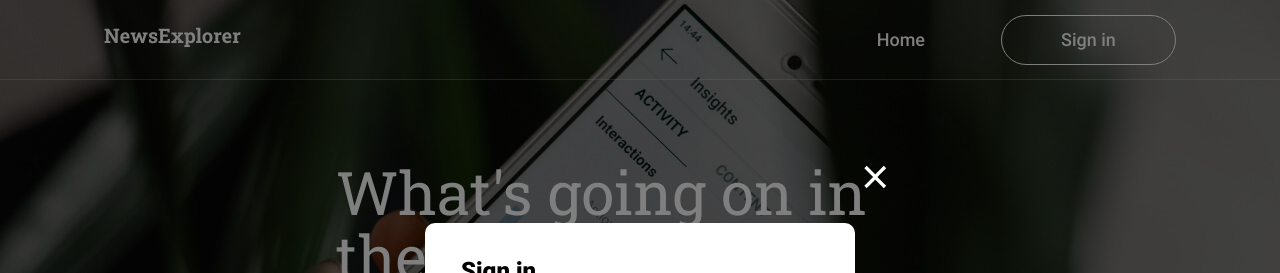
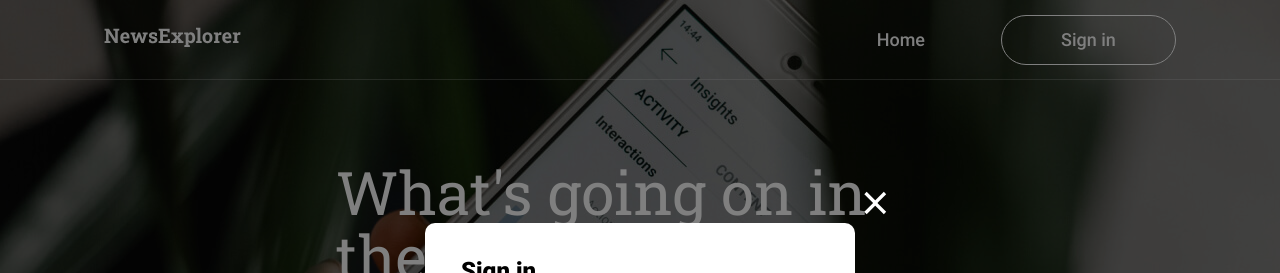
Before and after one commit to NatalieShamir/news-explorer-frontend, a React (Create React App) app: page / in a window 1280 px wide. Both pictures are taken after a click on the button "Sign in". Shown: the top 273 px of the page. Built offline with nearby package versions, Linux system fonts and the light colour scheme.

Commit message:
refactor: add modifiers to popup__close-button and modify JSX accordingly

```diff
--- a/src/components/Login/Login.js
+++ b/src/components/Login/Login.js
@@ -24,6 +24,13 @@ function Login({ onLogin, isOpen, onClose, onSignupClick }) {
             linkClickHandler={onSignupClick}
             linkText="Sign up"
         >
+            <div className="popup__form-content">
+                <button
+                    onClick={onClose}
+                    type="button"
+                    aria-label="close"
+                    className="popup__close-button popup__close-button-signin"
+                />
                 <fieldset className="popup__form-fieldset">
                     <label htmlFor="email" className="popup__form-label">Email</label>
                     <input
@@ -52,6 +59,7 @@ function Login({ onLogin, isOpen, onClose, onSignupClick }) {
                     />
                     {!isValid && <span id="password-input-error" className="popup__form-error_visible">{errors.password}</span>}
                 </fieldset>
+            </div>
         </PopupWithForm>
     );
 }
--- a/src/components/PopupWithForm/PopupWithForm.css
+++ b/src/components/PopupWithForm/PopupWithForm.css
@@ -22,10 +22,6 @@
   transition-delay: 0s;
 }
 
-.popup__container {
-  position: relative;
-}
-
 .popup__close-button {
   background-image: url("../../images/close-icon.svg");
   background-repeat: no-repeat;
@@ -33,10 +29,22 @@
   width: 40px;
   height: 40px;
   border: none;
+  cursor: pointer;
   position: absolute;
+}
+
+.popup__close-button-signin {
+  bottom: 220px;
   left: 430px;
-  bottom: 380px;
-  cursor: pointer;
+}
+
+.popup__close-button-signup {
+  bottom: 290px;
+  left: 430px;
+}
+
+.popup__form-content {
+  position: relative;
 }
 
 .popup__form {
@@ -172,12 +180,12 @@
 
   .popup__close-button-signin {
     left: 90%;
-    bottom: 520px;
+    bottom: 260px;
   }
 
   .popup__close-button-signup {
     left: 90%;
-    bottom: 520px;
+    bottom: 350px;
   }
 
   .popup__form-title {
--- a/src/components/PopupWithForm/PopupWithForm.js
+++ b/src/components/PopupWithForm/PopupWithForm.js
@@ -9,12 +9,7 @@ function PopupWithForm({ isOpen, children, onClose, onSubmit, formTitle, buttonT
     return (
         <div className={`popup ${isOpen ? "popup_open" : ""}`}>
             <div className="popup__container">
-                <button
-                    onClick={onClose}
-                    type="button"
-                    aria-label="close"
-                    className="popup__close-button"
-                />
+                <div className="popup__content-container">
                     <form className="popup__form" onSubmit={onSubmit}>
                         <h3 className="popup__form-title">{formTitle}</h3>
                         {children}
@@ -30,6 +25,7 @@ function PopupWithForm({ isOpen, children, onClose, onSubmit, formTitle, buttonT
                     </form>
                 </div>
             </div>
+        </div>
     );
 }
 
--- a/src/components/Register/Register.js
+++ b/src/components/Register/Register.js
@@ -21,6 +21,13 @@ function Register({ onRegister, isOpen, onClose, onSigninClick }) {
             linkClickHandler={onSigninClick}
             linkText="Sign up"
         >
+            <div className="popup__form-content">
+                <button
+                    onClick={onClose}
+                    type="button"
+                    aria-label="close"
+                    className="popup__close-button popup__close-button-signup"
+                />
                 <fieldset className="popup__form-fieldset">
                     <label htmlFor="email" className="popup__form-label">Email</label>
                     <input
@@ -64,6 +71,7 @@ function Register({ onRegister, isOpen, onClose, onSigninClick }) {
                     />
                     {!isValid && <span id="name-input-error" className="popup__form-error_visible">{errors.name}</span>}
                 </fieldset>
+            </div>
         </PopupWithForm>
     );
 }
```
Lines whose indentation alone changed are shown as unchanged.
